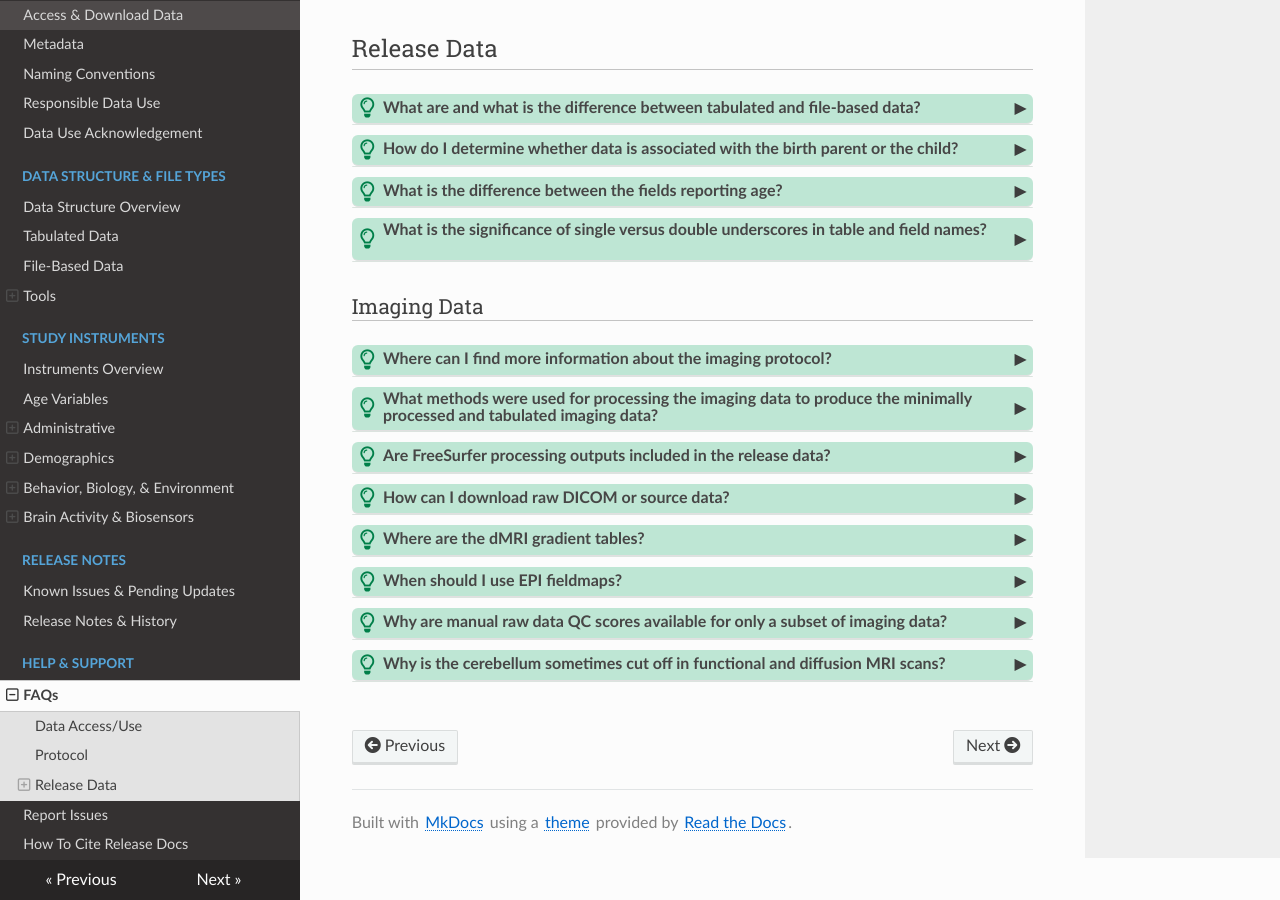
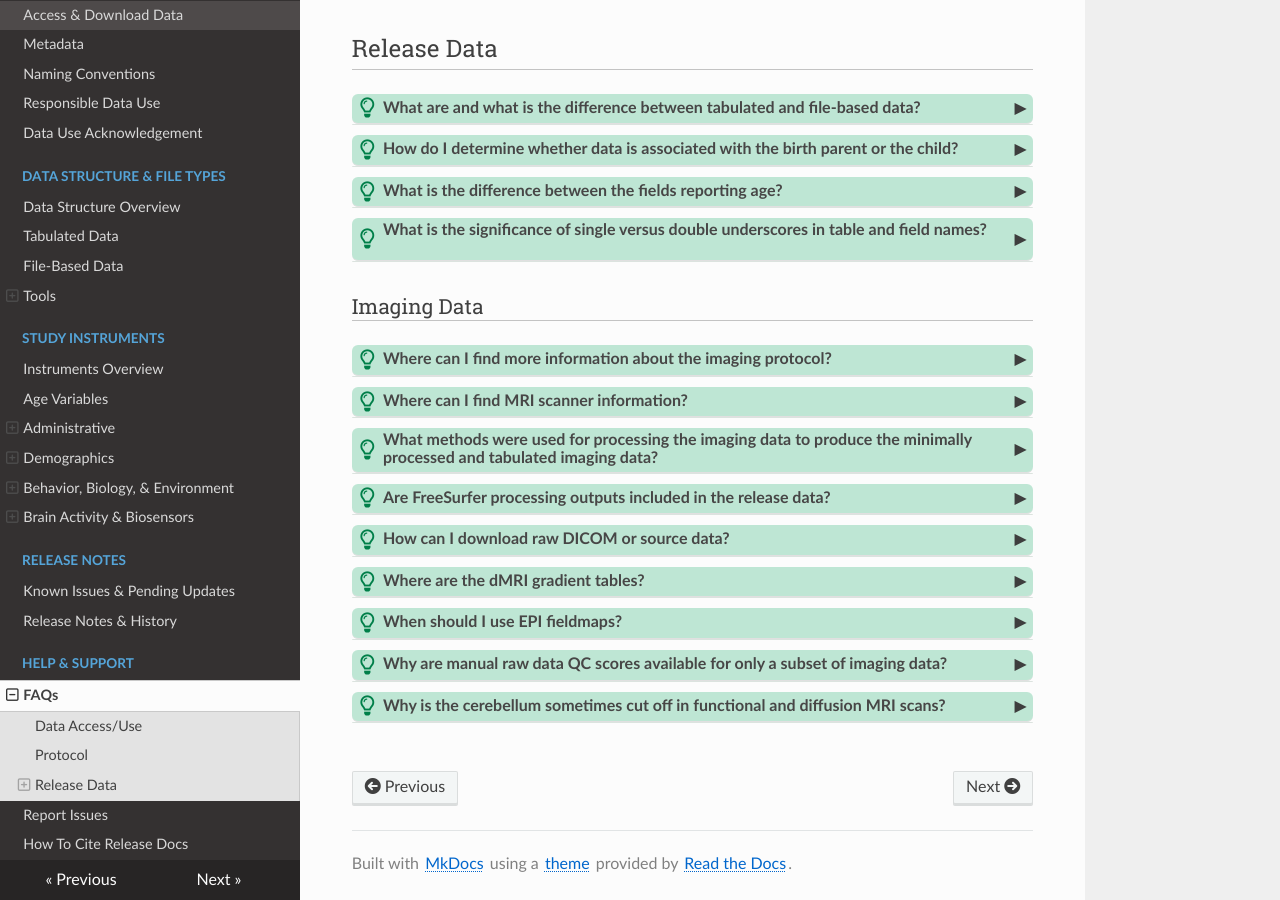
Before and after one commit to nbdc-datahub/hbcd-docs, an MkDocs documentation site: the page built from docs/help/faq.md, in a window 1280 px wide and 900 px high, scrolled down 694 px. Built offline with MkDocs 1.6.1, drawn with Linux system fonts in a browser that asks for light colours; nearby versions of some CDN libraries.

Commit message:
add scanner info faq

```diff
--- a/docs/help/faq.md
+++ b/docs/help/faq.md
@@ -215,6 +215,20 @@
 <p>Please see <a href="https://hbcdsequences.readthedocs.io">HBCD Study MRI Protocols</a>.</p>
 </div>
 
+<div id="faq-scanner-info" class="notification-banner" onclick="toggleCollapse(this)">
+  <span class="emoji"><i class="fa-regular fa-lightbulb"></i></span>
+    <span class="text-with-link">
+    <span class="text">Where can I find MRI scanner information?</span>
+    <a class="anchor-link" href="#faq-scanner-info" title="Copy link">
+    <i class="fa-solid fa-link"></i>
+    </a>
+    </span>
+  <span class="arrow">▸</span>
+</div>
+<div class="notification-collapsible-content">
+<p>MRI scanner information, including <i>scanner manufacturer, model, software, and serial_number</i>, can be found in the raw BIDS data, including the session-level <a href="../../datacuration/file-based-data/#participant-session-scan-level-data">scans TSV files</a> (<code>sub-{ID}_ses-{V0X}_scans.tsv</code>) and imaging file JSON metadata. Scanner information will be additionally provided as tabulated data in a future release.</p>
+</div>
+
 <div id="faq-dataproc" class="notification-banner" onclick="toggleCollapse(this)">
   <span class="emoji"><i class="fa-regular fa-lightbulb"></i></span>
     <span class="text-with-link">
```
Also changed, not shown: docs/datacuration/file-based-data.md (+1 -1 lines).
